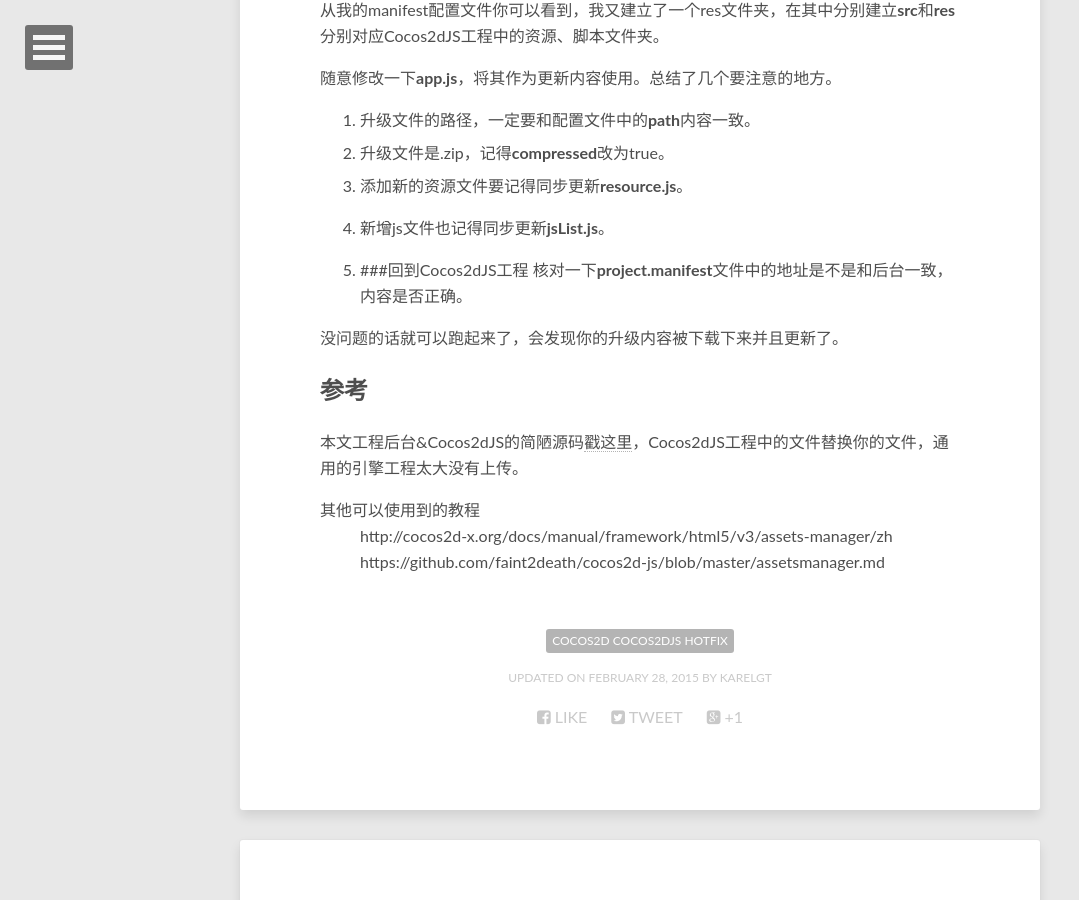
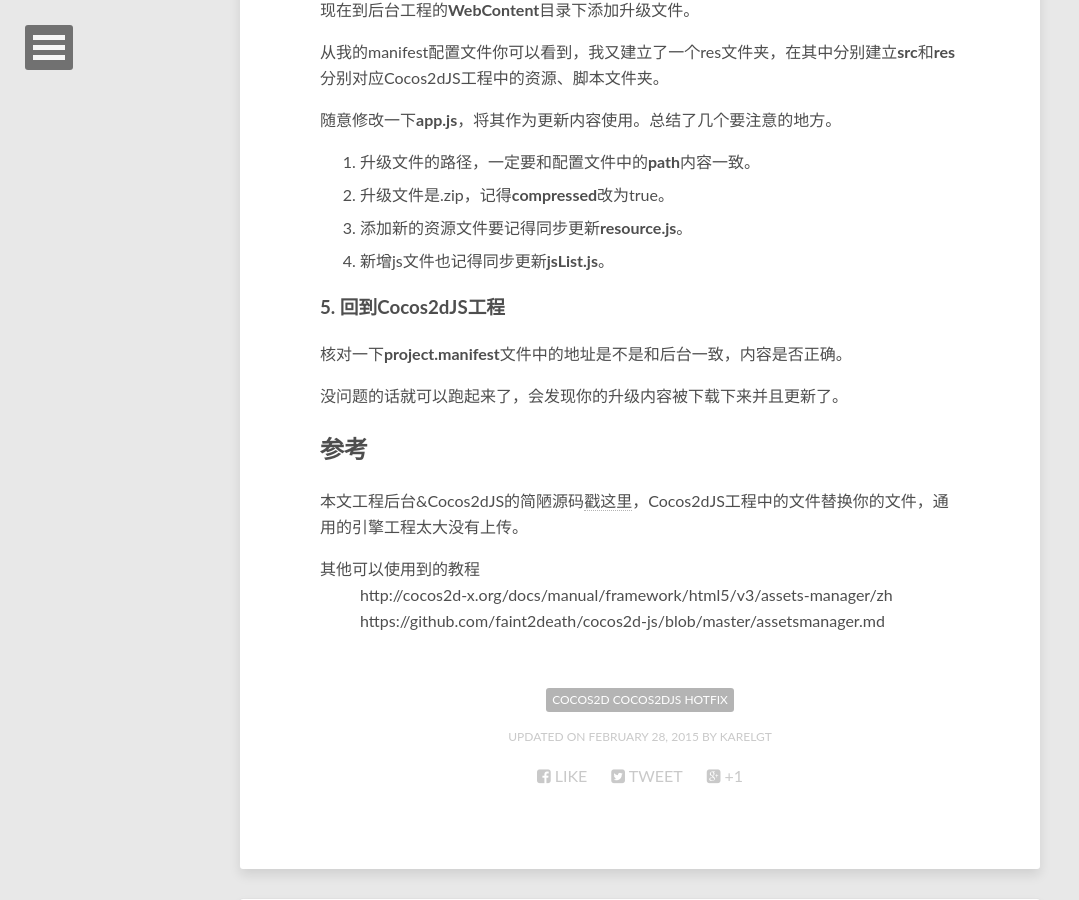
Before and after one commit to KarelGT/KarelGT.github.io, a Jekyll site: the page built from _posts/2015-02-28-Cocos2dJS 热更新.md, in a window 1280 px wide and 900 px high, scrolled down 8004 px. Shown: the whole window, without its empty margins (0-1079 px from the left). Built offline with Jekyll 4.4.1, drawn with Linux system fonts in a browser that asks for light colours; some web fonts are replaced; comment, search, counter and statistics services are not loaded.

Commit message:
最后一次

```diff
--- a/_posts/2015-02-28-Cocos2dJS 热更新.md
+++ b/_posts/2015-02-28-Cocos2dJS 热更新.md
@@ -358,7 +360,8 @@
  3.  添加新的资源文件要记得同步更新**resource.js**。
  4.  新增js文件也记得同步更新**jsList.js**。
 
- 5.  ###回到Cocos2dJS工程
+### 5. 回到Cocos2dJS工程
+
 核对一下**project.manifest**文件中的地址是不是和后台一致，内容是否正确。
 
 没问题的话就可以跑起来了，会发现你的升级内容被下载下来并且更新了。
```
Also changed, not shown: other parts of _posts/2015-02-28-Cocos2dJS 热更新.md (+2 -0 lines).
